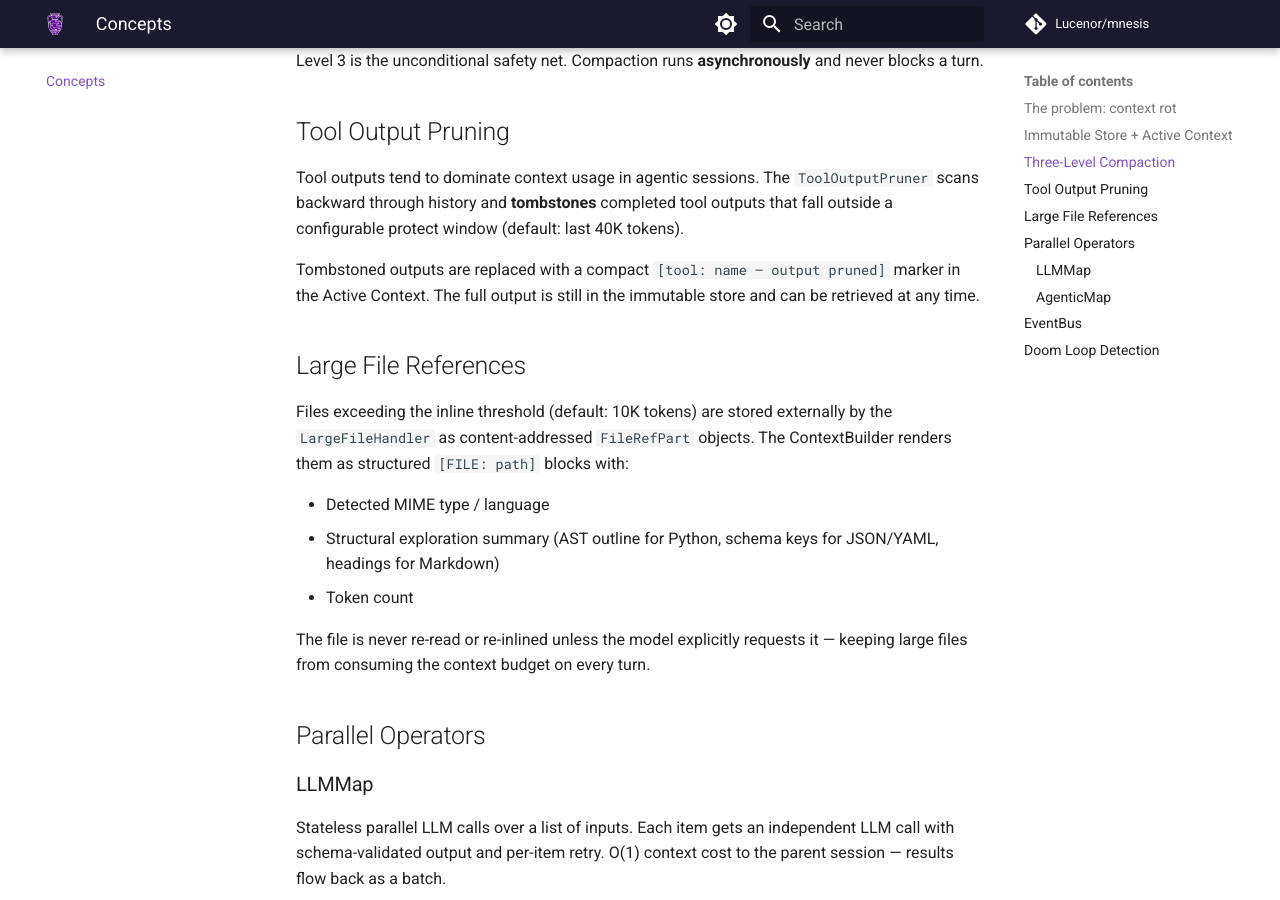
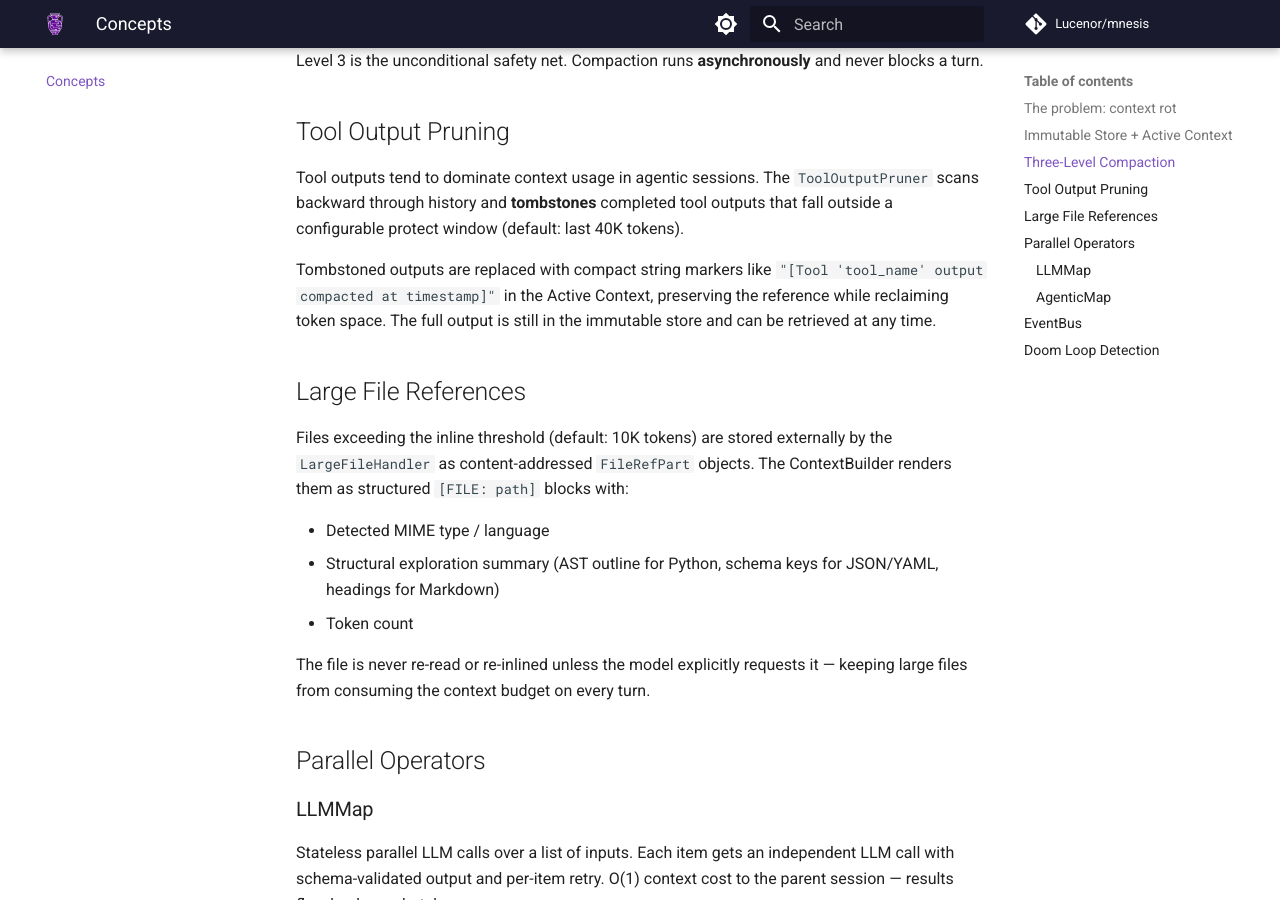
Before and after one commit to Lucenor/mnesis, an MkDocs documentation site: the page built from docs/concepts.md, in a window 1280 px wide and 900 px high, scrolled down 1100 px. Built offline with MkDocs 1.6.1 and Material for MkDocs 9.7.7, drawn with Linux system fonts in a browser that asks for light colours; comment, search, counter and statistics services are not loaded.

Commit message:
docs: critical fixes and one-line doc corrections (#43)
* docs: critical fixes and one-line doc corrections

Six targeted corrections identified in the docs audit:

1. Bump __version__ to 0.1.1 — version was stale at 0.1.0.
2. Fix legacy uv command in CONTRIBUTING.md: `uv sync --dev` →
   `uv sync --group dev` (--dev was removed in uv 0.4+).
3. Correct storage_dir type in configuration.md: shown as `None`
   but the model field is `str` with a default of ~/.mnesis/files/.
4. Remove SessionConfig from the user-facing import example in
   configuration.md — it is an internal config object not meant for
   direct instantiation by callers.
5. Replace the hardcoded `[tool: name — output pruned]` string in
   concepts.md with an accurate description referencing
   CompactionMarkerPart, which is the actual runtime type.
6. Export MapBatch and AgentMapBatch from operators/__init__.py so
   callers can import them for type-hinting run_all() return values.

* fix: address review feedback on exports, docs accuracy, and table format

- Export MapBatch and AgentMapBatch from main mnesis package (__init__.py)
  for API consistency with MapResult/AgentMapResult; callers can now import
  all operator batch types from the top-level package.
- Correct storage_dir Default column in configuration.md: was showing the
  type (str) rather than the actual default value (~/.mnesis/files/).
- Fix concepts.md tombstone description: the ToolOutputPruner replaces
  pruned outputs with a string marker "[Tool 'name' output compacted at
  timestamp]" (via builder.py), not with CompactionMarkerPart records.

```diff
--- a/docs/concepts.md
+++ b/docs/concepts.md
@@ -28,7 +28,7 @@ Level 3 is the unconditional safety net. Compaction runs **asynchronously** and
 
 Tool outputs tend to dominate context usage in agentic sessions. The `ToolOutputPruner` scans backward through history and **tombstones** completed tool outputs that fall outside a configurable protect window (default: last 40K tokens).
 
-Tombstoned outputs are replaced with a compact `[tool: name — output pruned]` marker in the Active Context. The full output is still in the immutable store and can be retrieved at any time.
+Tombstoned outputs are replaced with compact string markers like `"[Tool 'tool_name' output compacted at timestamp]"` in the Active Context, preserving the reference while reclaiming token space. The full output is still in the immutable store and can be retrieved at any time.
 
 ## Large File References
 
```
Also changed, not shown: CONTRIBUTING.md (+1 -1 lines), docs/configuration.md (+2 -3 lines), src/mnesis/__init__.py (+5 -3 lines), 1 other file.
